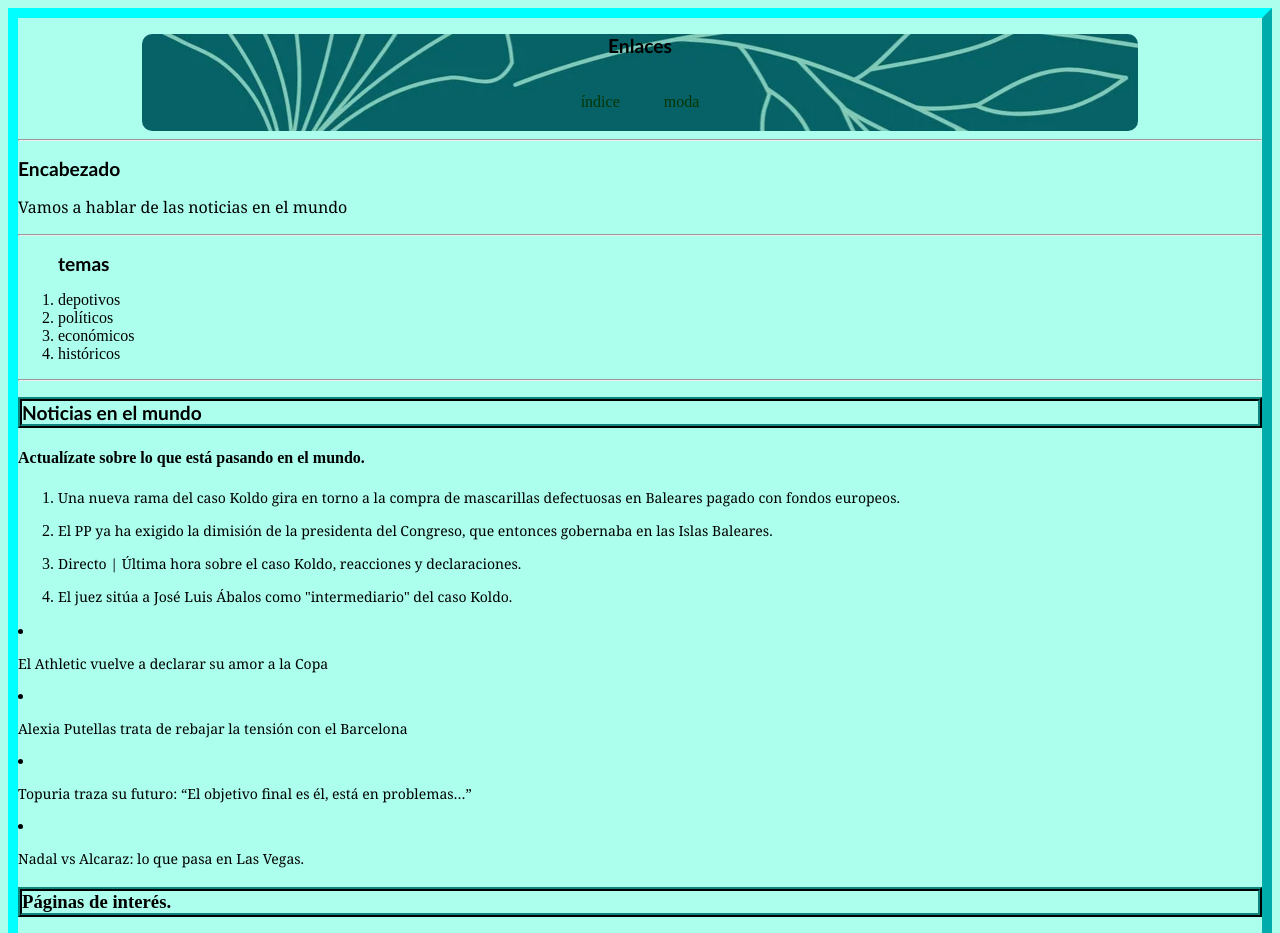
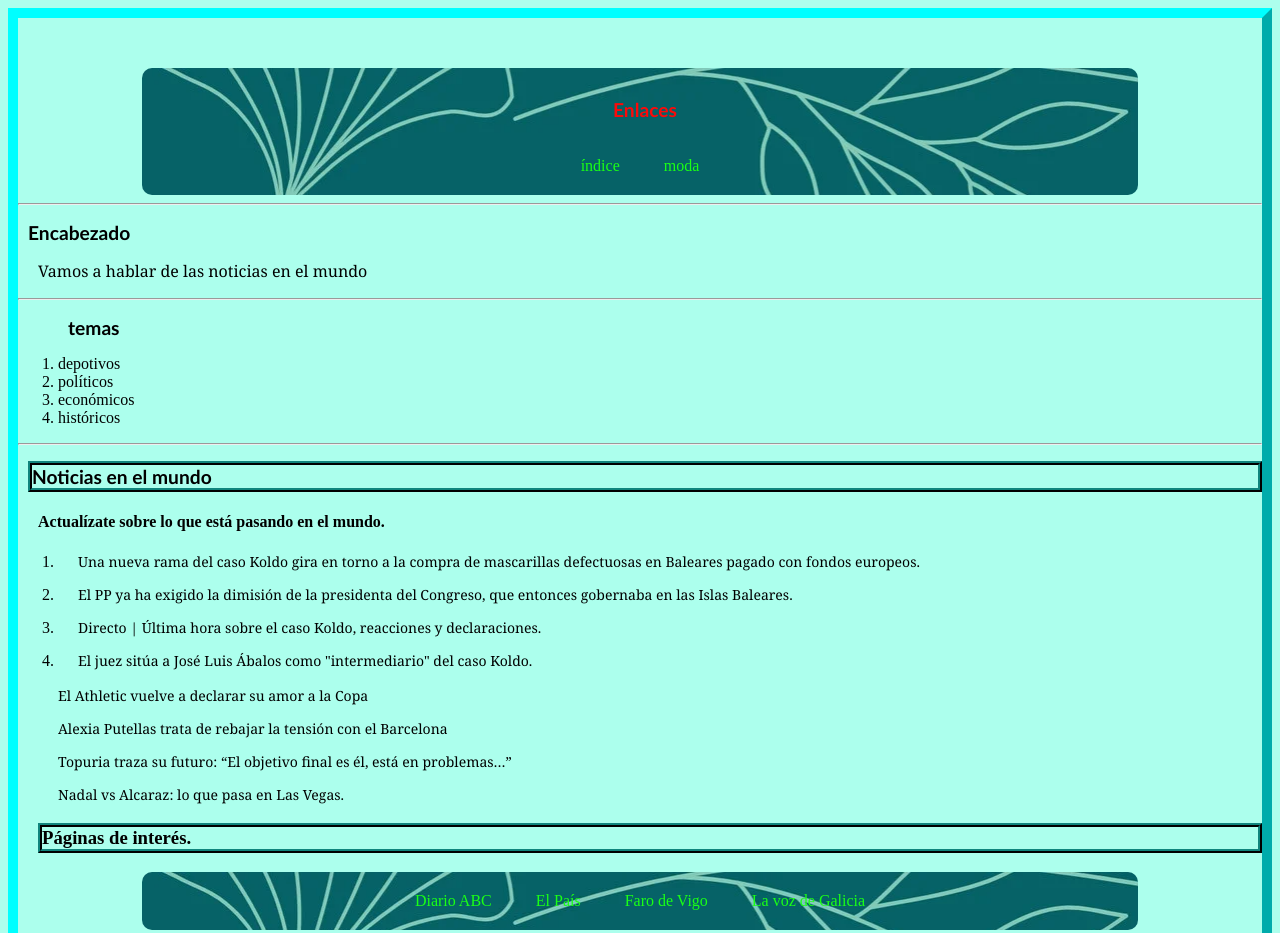
Before and after one commit to HugoPiorno/hugo, a plain HTML site: page conexion.html in a window 1280 px wide. Shown: the top 933 px of the page. Drawn offline with Linux system fonts and the light colour scheme.

Commit message:
Add files via upload

```diff
--- a/conexion.html
+++ b/conexion.html
@@ -12,7 +12,7 @@
 
 
          <nav>
-            <h2>Enlaces</h2>
+            <h2 class="enlaces">Enlaces</h2>
 
 
                <a href="index.html"  target="_blank">índice</a>
@@ -56,10 +56,10 @@
          </article>
 
          <article>
-            <li><p>El Athletic vuelve a declarar su amor a la Copa </p></li>
-            <li><p>Alexia Putellas trata de rebajar la tensión con el Barcelona </p></li>
-            <li><p>Topuria traza su futuro: “El objetivo final es él, está en problemas…”</p></li>
-            <li><p>Nadal vs Alcaraz: lo que pasa en Las Vegas.</p></li>
+            <p class="deporte">El Athletic vuelve a declarar su amor a la Copa </p>
+            <p class="deporte">Alexia Putellas trata de rebajar la tensión con el Barcelona </p>
+            <p class="deporte">Topuria traza su futuro: “El objetivo final es él, está en problemas…”</p>
+            <p class="deporte">Nadal vs Alcaraz: lo que pasa en Las Vegas.</p>
 
          </article>
 
--- a/edicion.css
+++ b/edicion.css
@@ -2,15 +2,31 @@ p{
     color: rgb(0, 0, 0);
     font-size: medium;
     font-family: Georgia, 'Times New Roman', Times, serif;
+    margin-left: 20px;
+}
+h3{
+    margin-left: 20px;
+}
+h4{
+    margin-left: 20px;
 }
 body{
     border-color: aqua;
     border-width: 10px;
     border-style:outset;
+    text-align: center;
 }
 h2{
     font-family: 'Gill Sans', 'Gill Sans MT', Calibri, 'Trebuchet MS', sans-serif;
     font-size: larger;
+    margin-left: 10px;
+}
+.enlaces{
+    font-family: 'Gill Sans', 'Gill Sans MT', Calibri, 'Trebuchet MS', sans-serif;
+    font-size: larger;
+    margin-top: 50px;
+    margin-left: 10px;
+    color: #fc0a0a;
 }
 .noticias{
     border-color: #06312e;
@@ -22,6 +38,10 @@ h2{
 }
 article p{
     font-size: 14px;
+}
+.deporte{
+    font-size: 14px;
+    margin-left: 40px;
 }
 
 .conexion{
@@ -44,7 +64,7 @@ nav{
 }
 nav a{
     text-decoration: none;
-    color: rgb(5, 54, 4);
+    color: rgb(26, 255, 22);
     padding: 20px;
     display: inline-block;
 }
@@ -56,12 +76,20 @@ nav p{
     padding-bottom: 15px;
     font-size: 27px;
 }
+nav h2{
+    padding-top: 30px;
+}
 footer p{
     font-size: 9px;
 }
 .moda{
     background-color: #fffc5f;
+
+  text-align: justify;
+
 }
 .news{
     background-color: #acffed;
+
+   text-align: justify;
 }
```
Also changed, not shown: index.html (+1 -1 lines), moda.html (+1 -1 lines).
